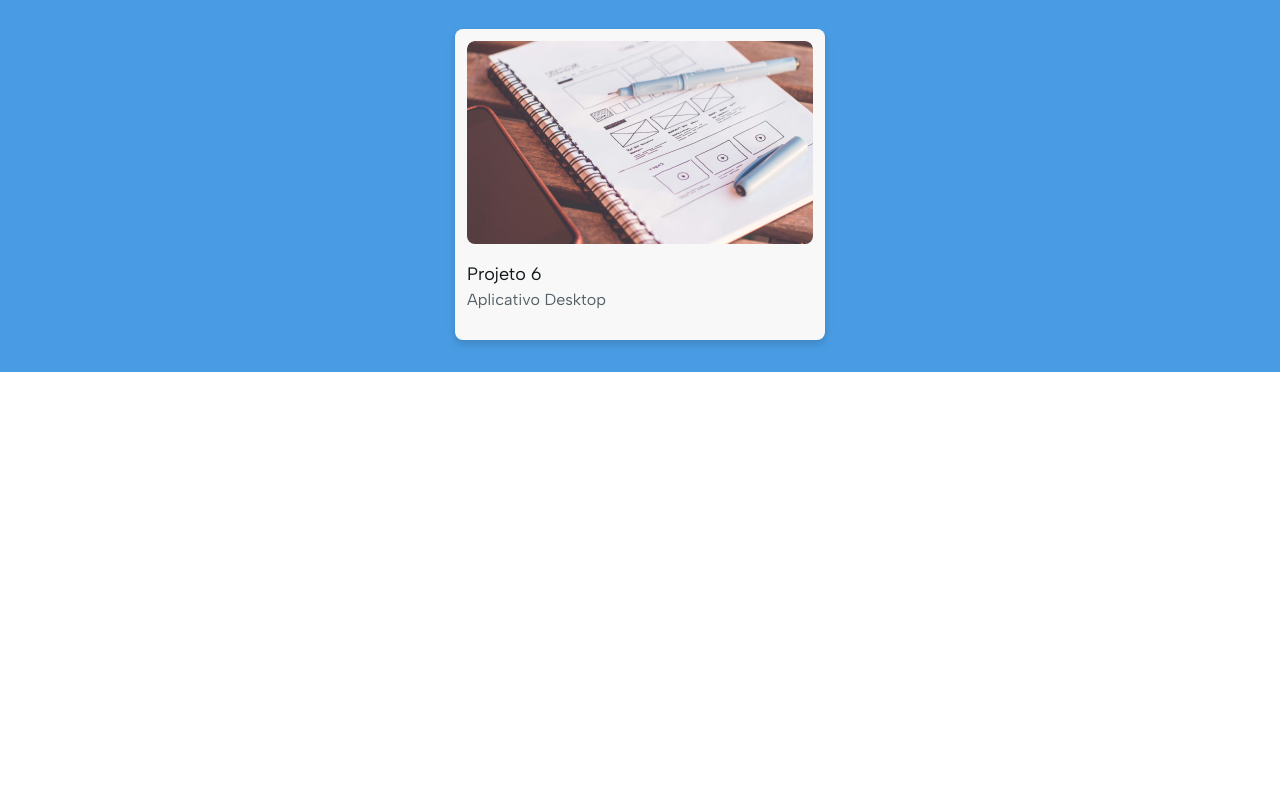
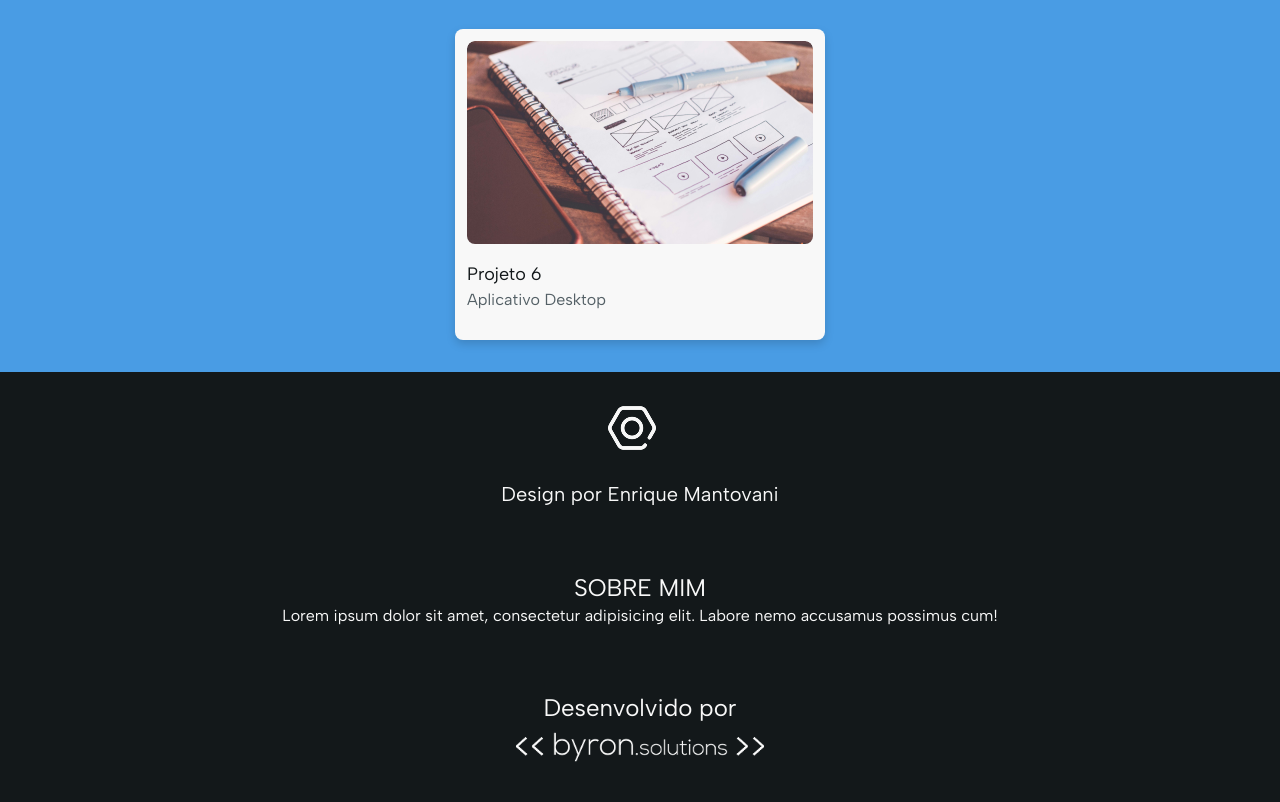
Before and after one commit to enriquemantovani/PJ.Portifolio-2, a website: page src/Index.html in a window 1280 px wide. Shown: the part 2730-3532 px from the top of the page. Before the commit the page ends 3102 px from the top, so only its background shows below. Drawn offline with Linux system fonts and the light colour scheme; a web font is replaced by a local one.

Commit message:
Footer pronto

```diff
--- a/src/Index.html
+++ b/src/Index.html
@@ -131,5 +131,27 @@
             </div>
         </div>
     </section>
+    <!--Footer-->
+    <footer class="bg-black text-white flex flex-col p-8 gap-16">
+        <div class="flex flex-col gap-16 items-center">
+            <div class="flex flex-col items-center gap-3">
+                <div class="size-16">
+                    <img src="./img/Logo.png" alt="logo do site">
+                </div>
+                <p class="text-xl">Design por Enrique Mantovani</p>
+            </div>
+            <div class="text-center gap-2">
+                <h3 class="text-2xl">SOBRE MIM</h3>
+                <p class="text-base">Lorem ipsum dolor sit amet, consectetur adipisicing elit. Labore nemo accusamus possimus cum!</p>
+            </div>
+        </div>
+        <div class="flex flex-col items-center">
+            <p class="text-2xl">Desenvolvido por</p>
+            <div class="max-w-[260px]">
+                <img src="./img/Logo_byron.png" alt="logo da byron.solutions">
+            </div>
+        </div>
+
+    </footer>
      </body>
 </html>
```
Also changed, not shown: src/img/Logo_byron.png (added), src/output.css.
